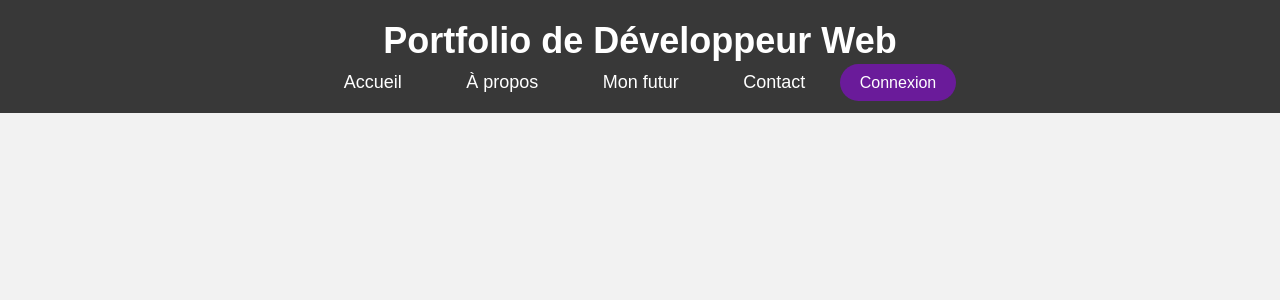
After one commit to Bastoune7/portfolio, a PHP site: page /includes/header.html in a window 1280 px wide. The commit adds this page. Shown: the top 300 px of the page. Run offline with PHP 8.4, Linux system fonts and the light colour scheme.

Commit message:
✨Ajout du login
Ajout du login, de donnée de login de test, ajout du premier formulaire de contact non fonctionnel

```diff
--- a/css/style.css
+++ b/css/style.css
@@ -0,0 +1,140 @@
+/* Reset CSS */
+* {
+    margin: 0;
+    padding: 0;
+    box-sizing: border-box;
+}
+
+/* Style du corps de la page */
+body {
+    font-family: Arial, sans-serif;
+    background-color: #f2f2f2;
+}
+
+/* En-tête */
+header {
+    background-color: #383838;
+    padding: 20px;
+    color: #ffffff;
+    text-align: center;
+}
+
+/* Titre principal */
+header h1 {
+    font-size: 36px;
+    font-weight: bold;
+    margin-bottom: 10px;
+}
+
+/* Description */
+header p {
+    font-size: 18px;
+}
+
+/* Conteneur principal */
+.container {
+    max-width: 1200px;
+    margin: 0 auto;
+    padding: 20px;
+}
+
+/* Section d'accueil */
+#home {
+    text-align: center;
+    padding: 100px 0;
+}
+
+#home h1 {
+    font-size: 48px;
+    margin-bottom: 20px;
+}
+
+#home p {
+    font-size: 24px;
+    margin-bottom: 40px;
+}
+
+/* Bouton */
+.btn {
+    display: inline-block;
+    padding: 10px 20px;
+    background-color: #6a1b9a;
+    color: #ffffff;
+    text-decoration: none;
+    border-radius: 25px;
+    transition: background-color 0.3s ease;
+}
+
+.btn:hover {
+    background-color: #4a148c;
+}
+
+/* Pied de page */
+footer {
+    background-color: #383838;
+    color: #ffffff;
+    text-align: center;
+    padding: 20px;
+    position: fixed;
+    bottom: 0;
+    width: 100%;
+}
+/* Style du menu de navigation */
+nav {
+    text-align: center;
+}
+
+nav ul {
+    list-style: none;
+    padding: 0;
+}
+
+nav ul li {
+    display: inline-block;
+    margin: 0 10px;
+}
+
+nav ul li a {
+    text-decoration: none;
+    color: #ffffff;
+    font-size: 18px;
+    padding: 10px 20px;
+    border-radius: 25px;
+    transition: background-color 0.3s ease;
+}
+
+nav ul li a:hover {
+    background-color: #6a1b9a;
+}
+
+/* Réorganisation du contenu du header */
+header {
+    background-color: #383838;
+    padding: 20px;
+    color: #ffffff;
+    text-align: center;
+}
+
+header h1 {
+    font-size: 36px;
+    margin-bottom: 10px;
+}
+
+/* Style du bouton de connexion */
+.login-btn {
+    margin-left: auto; /* Aligner le bouton à droite */
+}
+
+.login-btn a {
+    text-decoration: none;
+    color: #ffffff;
+    font-size: 16px;
+    padding: 10px 20px;
+    background-color: #6a1b9a; /* Couleur de fond */
+    border-radius: 25px; /* Coins arrondis */
+    transition: background-color 0.3s ease;
+}
+
+.login-btn a:hover {
+    background-color: #4a148c; /* Changement de couleur au survol */
+}
--- /dev/null
+++ b/includes/header.html
@@ -0,0 +1,23 @@
+<!DOCTYPE html>
+<html lang="fr">
+    <head>
+    <meta charset="UTF-8">
+    <meta name="viewport" content="width=device-width, initial-scale=1.0">
+    <title>Portfolio de Développeur Web</title>
+    <!-- Inclusion du fichier CSS -->
+    <link rel="stylesheet" href="css/style.css">
+</head>
+    <body>
+    <header>
+        <h1>Portfolio de Développeur Web</h1>
+        <nav>
+            <ul>
+                <li><a href="index.php">Accueil</a></li>
+                <li><a href="about.php">À propos</a></li>
+                <li><a href="future.php">Mon futur</a></li>
+                <li><a href="contact.php">Contact</a></li>
+                <!-- Bouton de connexion -->
+                <li class="login-btn"><a href="admin/login.php">Connexion</a></li>
+            </ul>
+        </nav>
+    </header>
```
Also changed, not shown: admin/login.php (+73 -0 lines), contact.php (+33 -0 lines), css/contact.css (added, +56 -0 lines), css/login.css (added, +63 -0 lines), includes/config.php (added, +7 -0 lines), includes/envoyer_email.php (added, +24 -0 lines), includes/fonctions.php (added, +7 -0 lines), index.php (+6 -1 lines), temp/compteAdmin.php (added, +32 -0 lines), includes/header.php (deleted).
